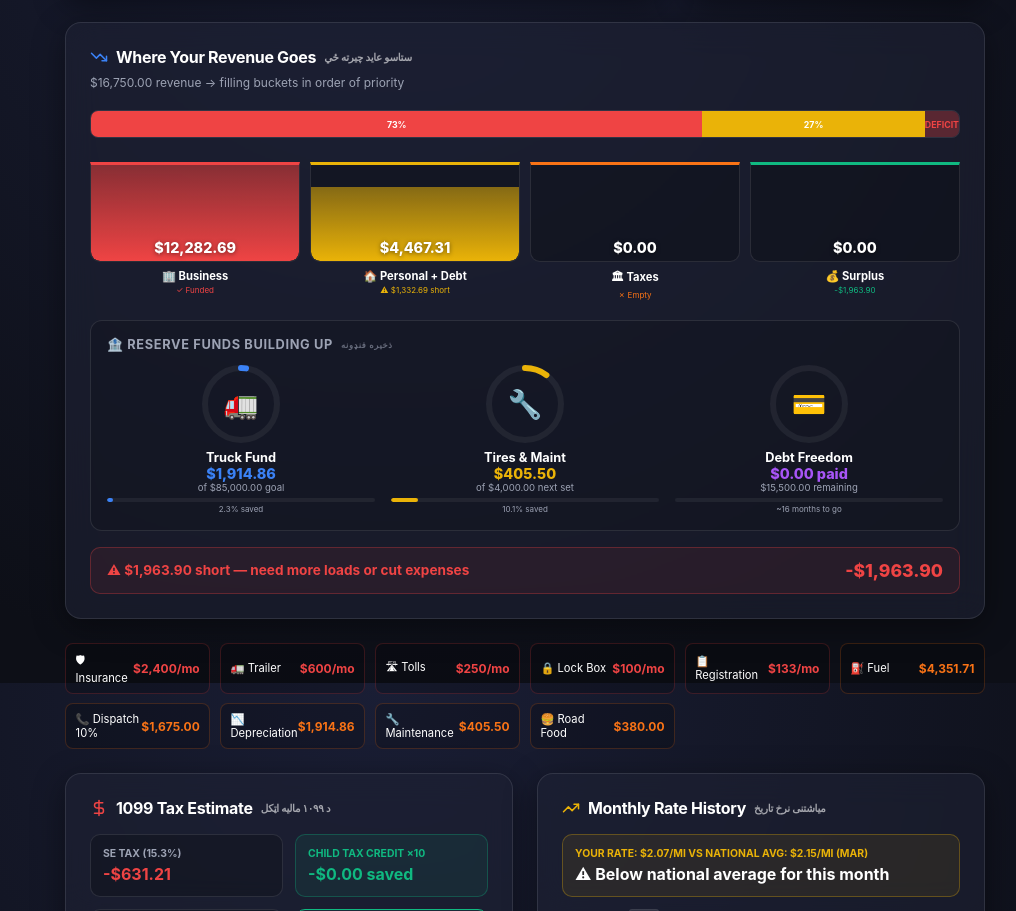
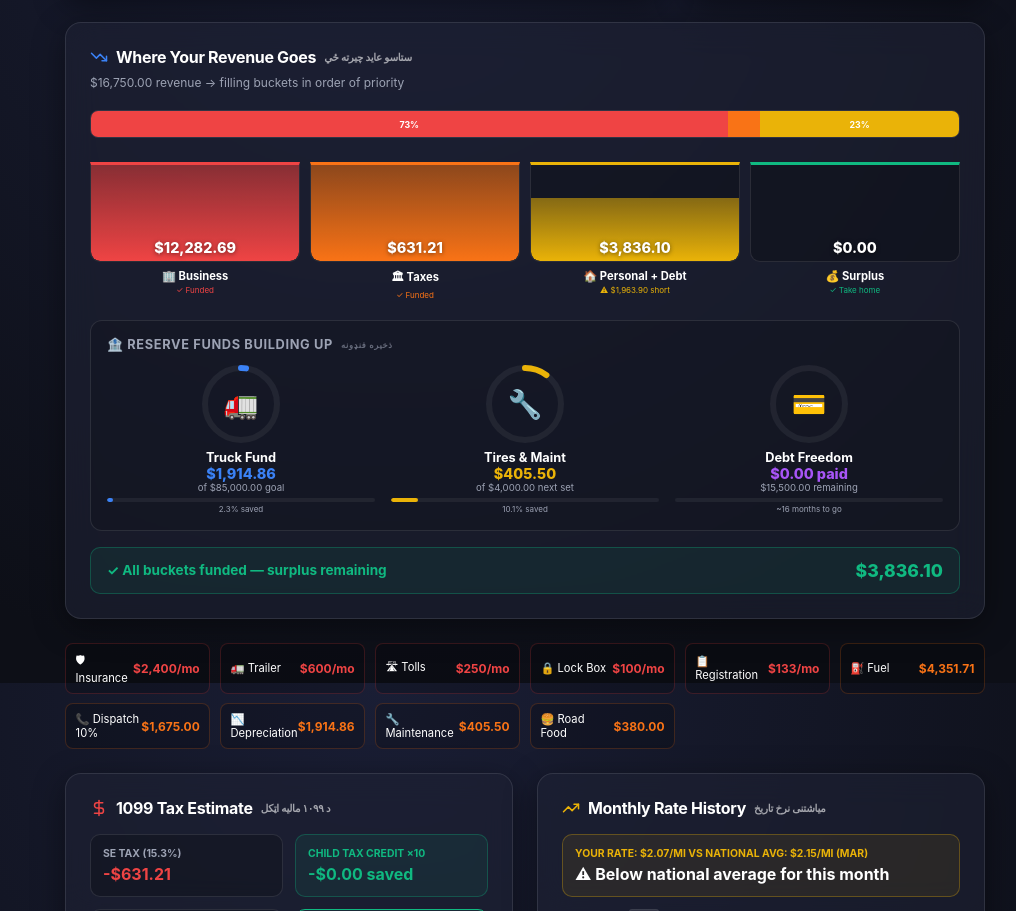
Before and after one commit to Chinadoc/Truck-tracker, a React (Vite) app: page / in a window 1280 px wide. Shown: the part 917-1828 px from the top of the page, without its empty margins (255-1271 px from the left). Built offline with nearby package versions, Linux system fonts and the light colour scheme.

Commit message:
Fix waterfall: prioritize taxes before personal (IRS is non-negotiable)

```diff
--- a/src/App.tsx
+++ b/src/App.tsx
@@ -965,19 +965,18 @@ function App() {
             {/* Revenue Waterfall — Money Flow Animation */}
             {(() => {
               const bizExpenses = totalExpenses + analysis.totalHiddenCosts;
-              // Personal already includes debt ($5,800 has $1,000 debt inside)
-              // Show personal as the full amount; debt meter tracks payoff progress separately
+              const taxCosts = analysis.estimatedTax;
               const personalCosts = totalPersonalMonthly; // $5,800 total (rent+food+phone+debt)
-              const taxCosts = analysis.estimatedTax;
+              // Priority: Business → Taxes → Personal → Surplus (IRS before lifestyle)
               const afterBiz = totalIncome - bizExpenses;
-              const afterPersonal = afterBiz - personalCosts;
-              const afterTax = afterPersonal - taxCosts;
+              const afterTax = afterBiz - taxCosts;
+              const afterPersonal = afterTax - personalCosts;
               const debtPayment = personalExpenses.find(p => p.category === 'Debt')?.monthlyAmount ?? 0;
               const buckets = [
                 { label: '🏢 Business', amount: bizExpenses, filled: Math.min(totalIncome, bizExpenses), color: '#ef4444', details: 'Fuel · Dispatch · Insurance · Trailer · Tolls', delay: '0s' },
-                { label: '🏠 Personal + Debt', amount: personalCosts, filled: Math.max(0, Math.min(afterBiz, personalCosts)), color: '#eab308', details: `Housing · Food · ${formatCurrency(debtPayment)} debt included`, delay: '0.4s' },
-                { label: '🏛 Taxes', amount: taxCosts, filled: Math.max(0, Math.min(afterPersonal, taxCosts)), color: '#f97316', details: `SE only (~${(analysis.taxCalc.effectiveRate * 100).toFixed(1)}%) · CTC covers federal`, delay: '0.8s' },
-                { label: '💰 Surplus', amount: Math.max(0, afterTax), filled: Math.max(0, afterTax), color: '#10b981', details: afterTax >= 0 ? 'Savings & Growth' : 'In the red', delay: '1.2s' },
+                { label: '🏛 Taxes', amount: taxCosts, filled: Math.max(0, Math.min(afterBiz, taxCosts)), color: '#f97316', details: `SE only (~${(analysis.taxCalc.effectiveRate * 100).toFixed(1)}%) · CTC covers federal`, delay: '0.4s' },
+                { label: '🏠 Personal + Debt', amount: personalCosts, filled: Math.max(0, Math.min(afterTax, personalCosts)), color: '#eab308', details: `Housing · Food · ${formatCurrency(debtPayment)} debt included`, delay: '0.8s' },
+                { label: '💰 Surplus', amount: Math.max(0, afterPersonal), filled: Math.max(0, afterPersonal), color: '#10b981', details: afterPersonal >= 0 ? 'Savings & Growth' : 'In the red', delay: '1.2s' },
               ];
 
               // Reserve fund targets — how much you SHOULD be saving
```
